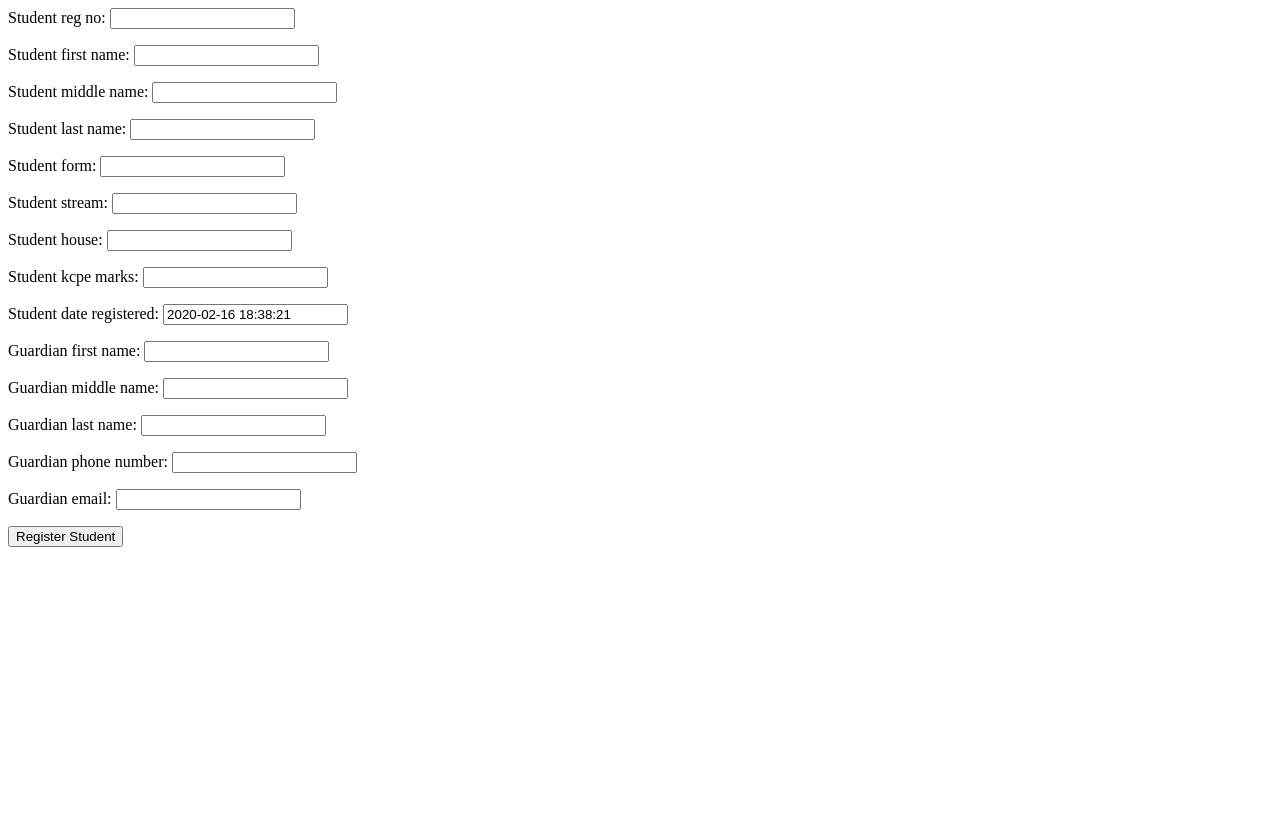
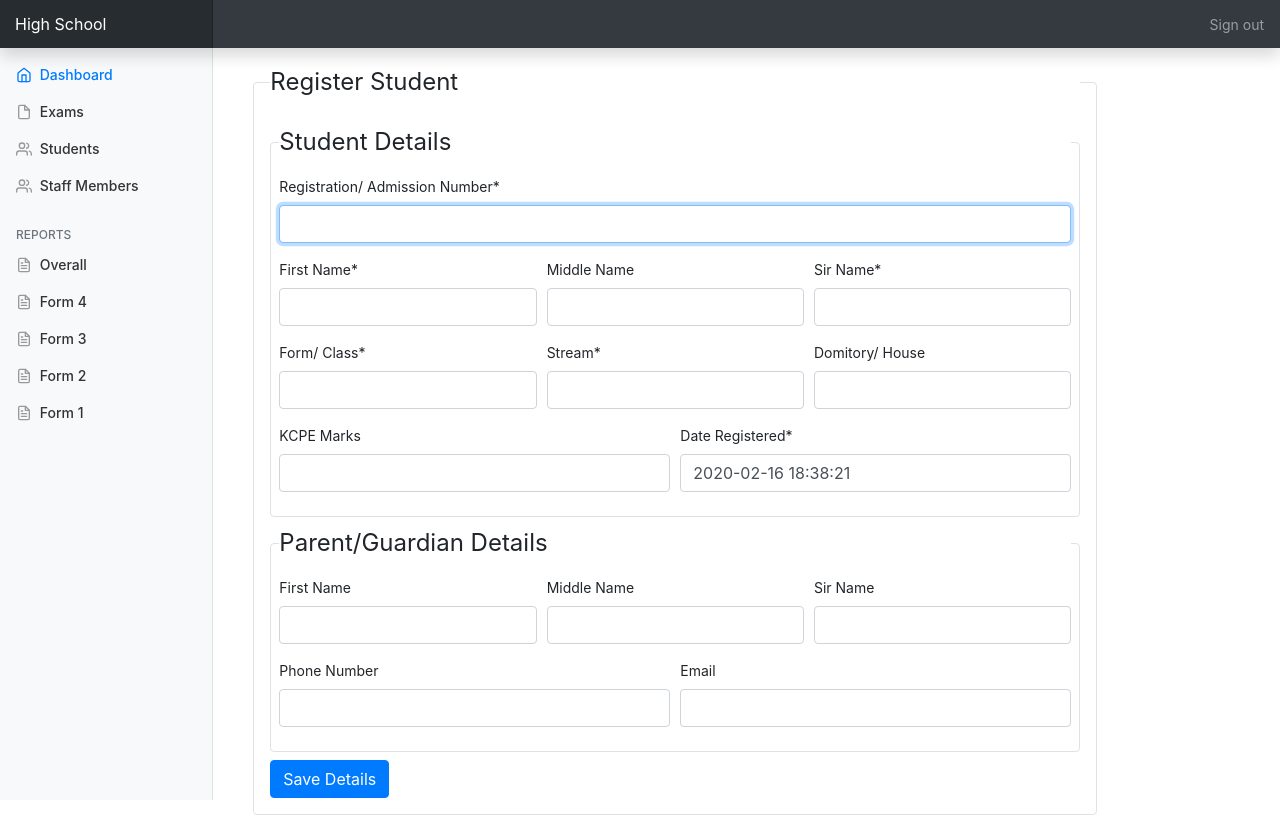
Before and after one commit to Felix-Mutinda/school-management-information-system, a Django app: page /accounts/register/student/ in a window 1280 px wide. Before the commit the page ends 547 px from the top, so only its background shows below. Run offline with Django 3.2, Linux system fonts and the light colour scheme; a user stored in the database is signed in; some libraries are stand-ins or nearby versions.

Commit message:
style register_student

```diff
--- a/accounts/forms.py
+++ b/accounts/forms.py
@@ -6,7 +6,7 @@ from django.contrib.auth import (
 )
 
 from crispy_forms.helper import FormHelper
-from crispy_forms.layout import Layout, Submit, HTML, Field
+from crispy_forms.layout import Layout, Submit, HTML, Field, Fieldset, Div
 
 from .models import (
     StaffProfile,
@@ -55,6 +55,29 @@ class StaffLoginForm(forms.Form):
 class RegisterUserForm(forms.ModelForm):
     password = forms.CharField(widget=forms.PasswordInput)
 
+    def __init__(self, *args, **kwargs):
+        super(RegisterUserForm, self).__init__(*args, **kwargs)
+        self.helper = FormHelper()
+        self.helper.form_tag = False
+        self.helper.layout = Layout(
+            Div(
+                Field('username', wrapper_class='col'),
+                Field('password', wrapper_class='col'),
+                css_class='form-row',
+            ),
+            Div(
+                Field('first_name', wrapper_class='col'),
+                Field('middle_name', wrapper_class='col'),
+                Field('last_name', wrapper_class='col'),
+                css_class='form-row',
+            ),
+            Div(
+                Field('phone_number', wrapper_class='col'),
+                Field('email', wrapper_class='col'),
+                css_class='form-row',
+            ),
+        )
+
     class Meta:
         model = User
         fields = [
@@ -68,6 +91,18 @@ class RegisterUserForm(forms.ModelForm):
         ]
 
 class StaffProfileForm(forms.ModelForm):
+    def __init__(self, *args, **kwargs):
+        super(StaffProfileForm, self).__init__(*args, **kwargs)
+        self.helper = FormHelper()
+        self.helper.form_tag = False
+        self.helper.layout = Layout(
+            Div(
+                Field('staff_id', wrapper_class='col'),
+                Field('position', wrapper_class='col'),
+                css_class='form-row',
+            )
+        )
+
     class Meta:
         model = StaffProfile
         fields = [
@@ -97,18 +132,75 @@ class RegisterStudentForm(forms.Form):
     A student registration form. Accepts fields for student_user,
     student_profile, guardian_user
     '''
-    student_reg_no = forms.CharField()
-    student_first_name = forms.CharField()
-    student_middle_name = forms.CharField(required=False)
-    student_last_name = forms.CharField()
-    student_form = forms.IntegerField(min_value=1)
-    student_stream = forms.CharField()
-    student_house = forms.CharField(required=False)
-    student_kcpe_marks = forms.IntegerField(min_value=0, required=False)
-    student_date_registered = forms.DateTimeField(initial=datetime.datetime.now())
+    def __init__(self, *args, **kwargs):
+        super(RegisterStudentForm, self).__init__(*args, **kwargs)
+        self.helper = FormHelper()
+        self.helper.form_method = 'post'
+        self.helper.form_action = 'accounts:register_student'
+        self.helper.form_class = 'form-register-student'
+        self.helper.layout = Layout(
+            Fieldset(
+                'Register Student',
+                HTML(
+                    '''
+                    {% include '_messages.html' %}
+                    '''
+                ),
+                Fieldset(
+                    'Student Details',
+                    Field('student_reg_no', autofocus='autofocus'),
+                    Div(
+                        Field('student_first_name', wrapper_class='col'),
+                        Field('student_middle_name', wrapper_class='col'),
+                        Field('student_last_name', wrapper_class='col'),
+                        css_class='form-row',
+                    ),
+                    Div(
+                        Field('student_form', wrapper_class='col'),
+                        Field('student_stream', wrapper_class='col'),
+                        Field('student_house', wrapper_class='col'),
+                        css_class='form-row',
+                    ),
+                    Div(
+                        Field('student_kcpe_marks', wrapper_class='col'),
+                        Field('student_date_registered', wrapper_class='col'),
+                        css_class='form-row',
+                    ),
+                    css_class='p-2 mb-2 border rounded',
+                ),
+                Fieldset(
+                    'Parent/Guardian Details',
+                    Div(
+                        Field('guardian_first_name', wrapper_class='col'),
+                        Field('guardian_middle_name', wrapper_class='col'),
+                        Field('guardian_last_name', wrapper_class='col'),
+                        css_class='form-row',
+                    ),
+                    Div(
+                        Field('guardian_phone_number', wrapper_class='col'),
+                        Field('guardian_email', wrapper_class='col'),
+                        css_class='form-row',
+                    ),
+                    css_class='p-2 mb-2 border rounded',
+                ),
+                Submit('submit', 'Save Details', css_class='btn btn-primary'),
+                css_class='p-3 border rounded',
+            ),
+        )
 
-    guardian_first_name = forms.CharField(required=False)
-    guardian_middle_name = forms.CharField(required=False)
-    guardian_last_name = forms.CharField(required=False)
-    guardian_phone_number = forms.CharField(required=False)
-    guardian_email = forms.CharField(required=False)
+
+    student_reg_no = forms.CharField(label='Registration/ Admission Number')
+    student_first_name = forms.CharField(label='First Name')
+    student_middle_name = forms.CharField(label='Middle Name', required=False)
+    student_last_name = forms.CharField(label='Sir Name')
+    student_form = forms.IntegerField(label='Form/ Class', min_value=1)
+    student_stream = forms.CharField(label='Stream')
+    student_house = forms.CharField(label='Domitory/ House', required=False)
+    student_kcpe_marks = forms.IntegerField(label='KCPE Marks', min_value=0, required=False)
+    student_date_registered = forms.DateTimeField(label='Date Registered', initial=datetime.datetime.now())
+
+    guardian_first_name = forms.CharField(label='First Name', required=False)
+    guardian_middle_name = forms.CharField(label='Middle Name', required=False)
+    guardian_last_name = forms.CharField(label='Sir Name', required=False)
+    guardian_phone_number = forms.CharField(label='Phone Number', required=False)
+    guardian_email = forms.CharField(label='Email', required=False)
--- a/accounts/templates/accounts/list_staff.html
+++ b/accounts/templates/accounts/list_staff.html
@@ -27,4 +27,6 @@
     </tbody>
     </table>
 </div>
+<a href="{% url 'accounts:register_staff' %}" role="button" class="btn btn-secondary">Back</a>
+
 {% endblock dashboard_content %}
--- a/accounts/templates/accounts/register_student.html
+++ b/accounts/templates/accounts/register_student.html
@@ -1,12 +1,14 @@
-<form method="post">
-    {% if messages %}
-        {% for message in messages %}
-        <p>
-            {{ message}}
-        </p>
-        {% endfor %}
-    {% endif %}
-    {% csrf_token %}
-    {{ form.as_p }}
-    <input type="submit" value="Register Student">
-</form>
+
+{% extends 'dashboard.html' %}
+
+{% load static %}
+{% load crispy_forms_tags %}
+
+{% block dashboard_content %}
+    <div class="row">
+        <div class="col-md-10 m-3">
+            {% crispy form form.helper %}
+        </div>
+
+    </div>
+{% endblock dashboard_content %}
--- /dev/null
+++ b/templates/_messages.html
@@ -0,0 +1,8 @@
+{% for message in messages %}
+  <div class="alert {{ message.tags }} alert-dismissible" role="alert">
+    <button type="button" class="close" data-dismiss="alert" aria-label="Close">
+      <span aria-hidden="true">&times;</span>
+    </button>
+    {{ message }}
+  </div>
+{% endfor %}
--- a/templates/dashboard.html
+++ b/templates/dashboard.html
@@ -118,7 +118,7 @@
               <p class=" mt-3 mb-4 p-3">
                 Use this link to Add/Update exam details of one student at a time.
               </p>
-              <a role="button" href="{% url 'exam_module:home' %}" class="btn btn-lg btn-block btn-outline-primary">Edit</a>
+              <a role="button" href="{% url 'exam_module:create_one_exam' %}" class="btn btn-lg btn-block btn-outline-primary">Edit</a>
             </div>
           </div>
 
@@ -132,7 +132,7 @@
               <p class=" mt-3 mb-4 p-3">
                 Use this link to Add New/Update Existing student details.
               </p>
-              <button type="button" class="btn btn-lg btn-block btn-outline-primary">Register</button>
+              <a href="{% url 'accounts:register_student' %}" role="button" class="btn btn-lg btn-block btn-outline-primary">Register</a>
             </div>
           </div>
         </div>
```
Also changed, not shown: accounts/templates/accounts/register_staff.html (+9 -5 lines), djschool/settings.py (+12 -1 lines), exam_module/templates/exam_module/create_one_exam.html (+22 -10 lines), exam_module/templates/exam_module/home.html (+13 -3 lines).
